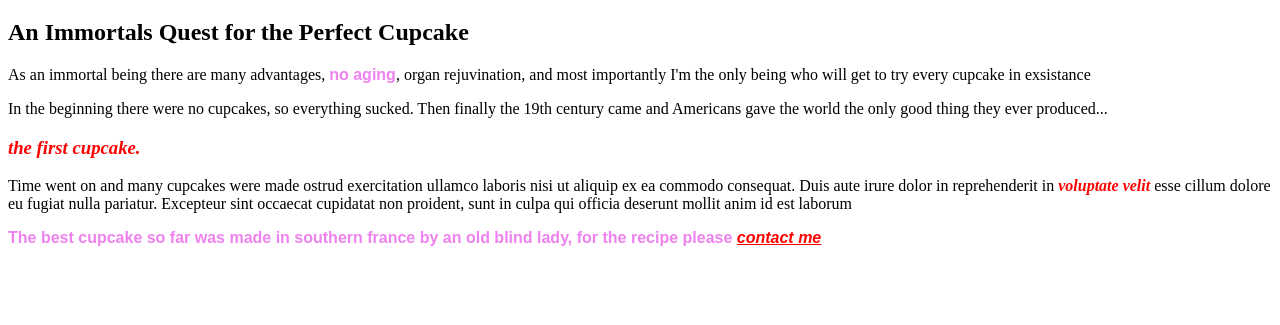
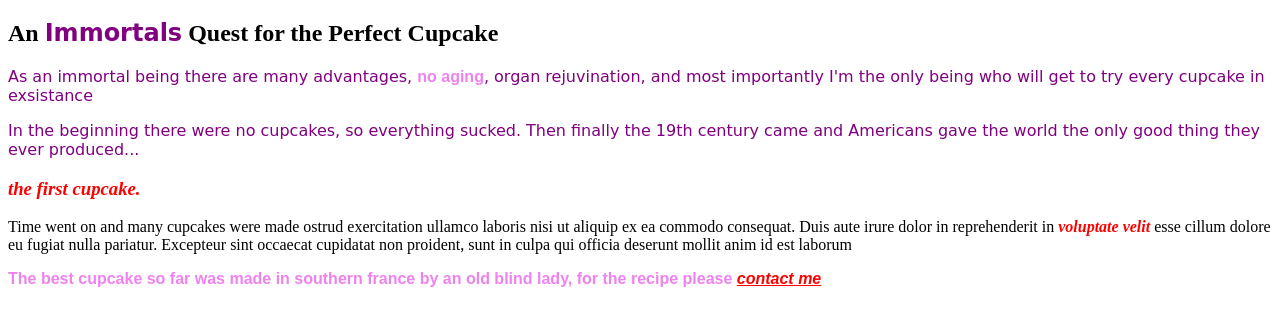
Before and after one commit to vstankatz/cupcake, a plain HTML site: page index.html in a window 1280 px wide. Shown: the part 61-386 px from the top of the page. Drawn offline with Linux system fonts and the light colour scheme.

Commit message:
added span and div

```diff
--- a/css/styles.css
+++ b/css/styles.css
@@ -13,3 +13,8 @@
 h1 .best {
   font-size: 200px
 }
+
+.wow {
+  color: purple;
+  font-family: cursive;
+}
--- a/index.html
+++ b/index.html
@@ -11,11 +11,13 @@
 
 <h1 class= best>The Cupcake Conundrum</h1>
 
-<h2>An Immortals Quest for the Perfect Cupcake</h2>
+<h2>An <span class= "wow">Immortals</span> Quest for the Perfect Cupcake</h2>
+<div class="wow">
+  <p>As an immortal being there are many advantages, <strong class=best>no aging</strong>, organ rejuvination, and most importantly I'm the only being who will get to try every cupcake in exsistance</p>
 
-<p>As an immortal being there are many advantages, <strong class=best>no aging</strong>, organ rejuvination, and most importantly I'm the only being who will get to try every cupcake in exsistance</p>
+  <p>In the beginning there were no cupcakes, so everything sucked. Then finally the 19th century came and Americans gave the world the only good thing they ever produced...</p>
 
-<p>In the beginning there were no cupcakes, so everything sucked. Then finally the 19th century came and Americans gave the world the only good thing they ever produced...</p>
+</div>
 
 <h3 class= flashy>the first cupcake.</h3>
 
```
